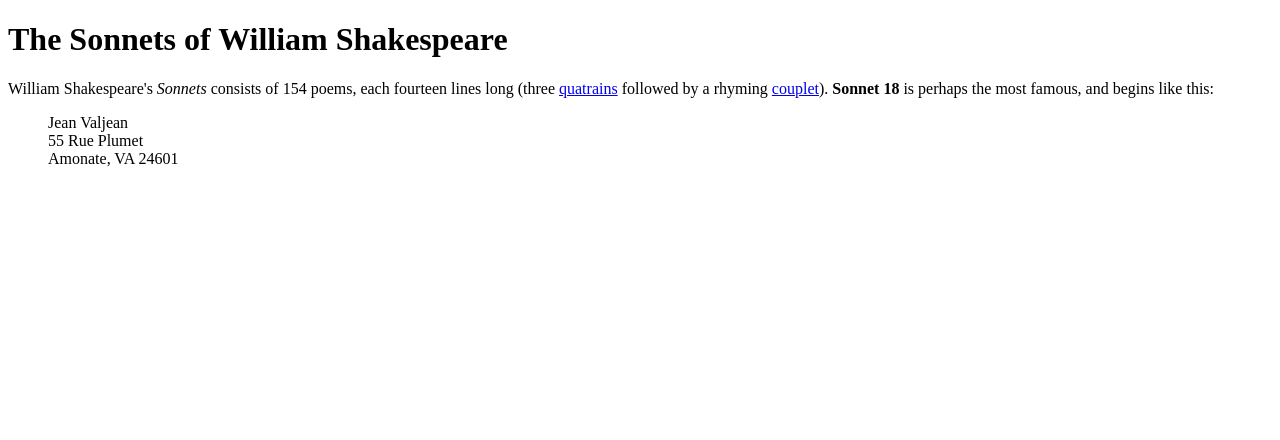
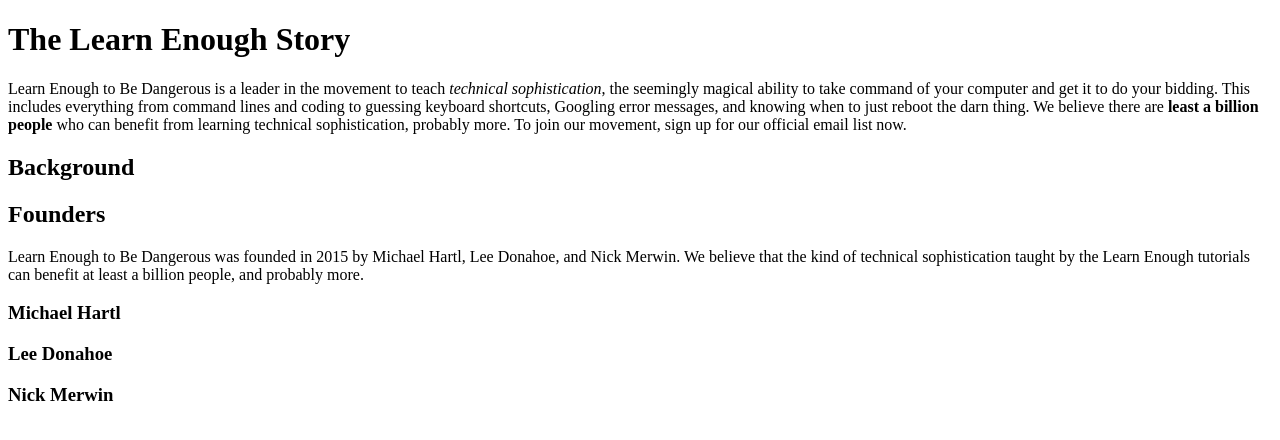
Before and after one commit to namarani/sample_website, a plain HTML site: page index.html in a window 1280 px wide. Drawn offline with Linux system fonts and the light colour scheme.

Commit message:
Learn Enough HTML

```diff
--- a/index.html
+++ b/index.html
@@ -1,27 +1,38 @@
 <!DOCTYPE html>
 <html>
   <head>
-    <title>Home Page</title>
+    <title>Learn Enough to be Dangerous</title>
     <meta charset="utf-8">
   </head>
     <body>
-      <h1>The Sonnets of William Shakespeare</h1>
-        <p>
-          William Shakespeare's <em>Sonnets</em> consists of 154 poems, each fourteen
-          lines long (three <a href="https://en.wikipedia.org/wiki/Quatrain">quatrains</a> followed by a rhyming <a href="https://en.wikipedia.org/wiki/Couplet">couplet</a>).
-          <strong>Sonnet 18</strong> is perhaps the most famous, and begins like this:
-        </p>
-        <blockquote>
-          <p>
+      <h1>The Learn Enough Story</h1>
 
-            Jean Valjean<br>
-            55 Rue Plumet<br>
-            Amonate, VA 24601
+      <p>
+        Learn Enough to Be Dangerous is a leader in the movement to teach
+        <em>technical sophistication</em>, the seemingly magical ability to take
+        command of your computer and get it to do your bidding. This includes
+        everything from command lines and coding to guessing keyboard shortcuts,
+        Googling error messages, and knowing when to just reboot the darn thing.
+        We believe there are <strong>least a billion people</strong> who can benefit from
+        learning technical sophistication, probably more. To join our
+        movement, sign up for our official email list now.
+      </p>
 
-          </p>
+      <h2>Background</h2>
 
-        </blockquote>
+      <h2>Founders</h2>
+      <p>
+        Learn Enough to Be Dangerous was founded in 2015 by Michael Hartl, Lee
+        Donahoe, and Nick Merwin. We believe that the kind of technical
+        sophistication taught by the Learn Enough tutorials can benefit
+        at least a billion people, and probably more.
+      </p>
 
+      <h3>Michael Hartl</h3>
+
+      <h3>Lee Donahoe</h3>
+
+      <h3>Nick Merwin</h3>
 
     </body>
 </html>
```
